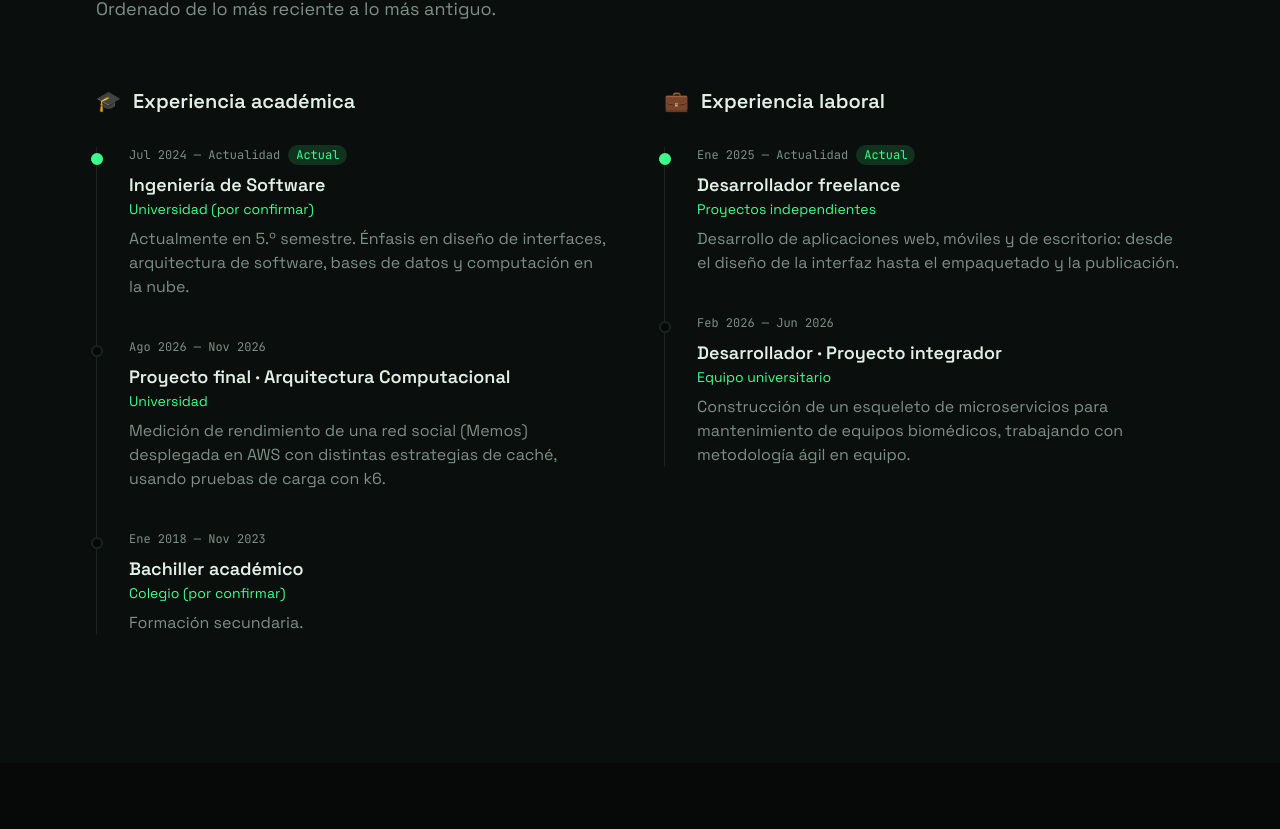
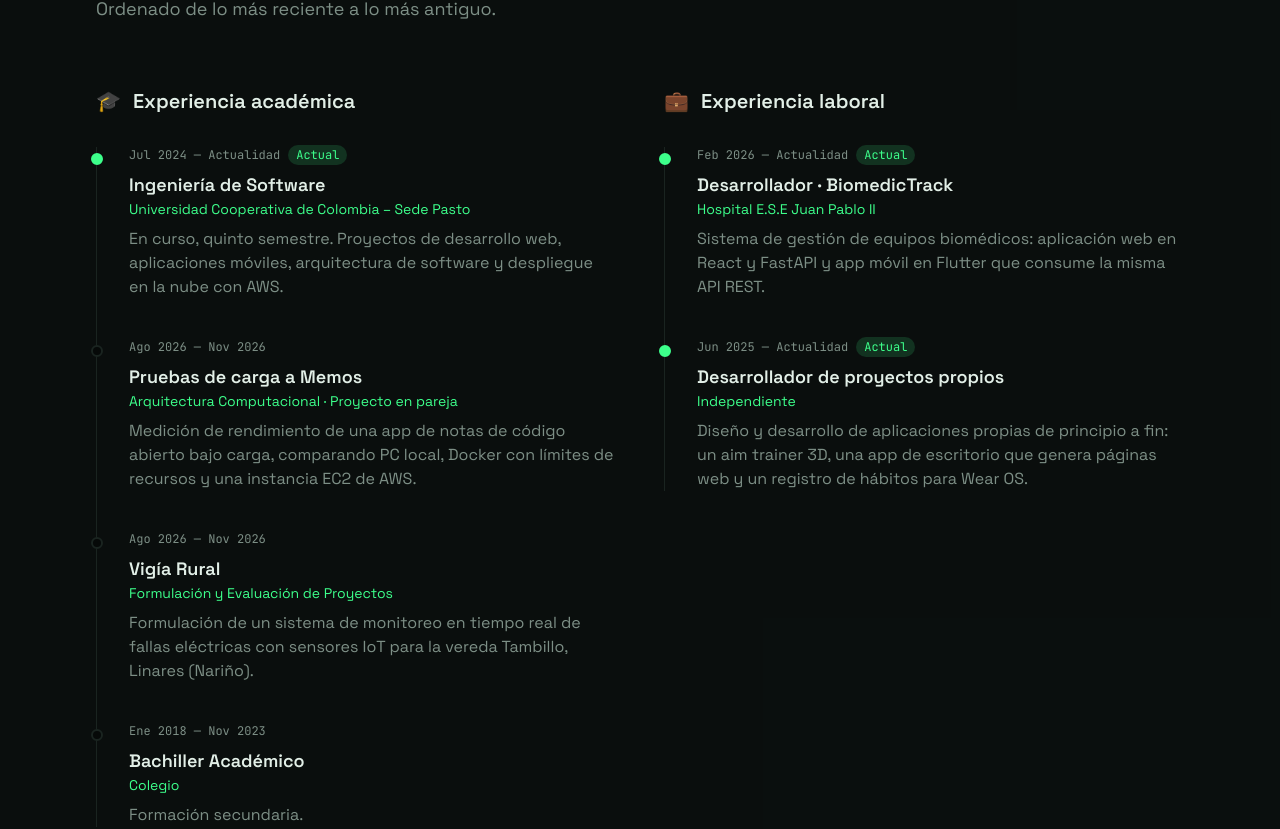
Before and after one commit to Ju4nK1807/Portafolio, a Next.js app: page / in a window 1280 px wide. Shown: the part 4971-5800 px from the top of the page. Built offline with nearby package versions, Linux system fonts and the light colour scheme; no server answers.

Commit message:
Actualiza experiencia académica y laboral del CV

```diff
--- a/data/experience.ts
+++ b/data/experience.ts
@@ -1,30 +1,40 @@
 import type { Experience } from "@/types";
 
-// TODO: ajusta instituciones, cargos y fechas reales.
+// Datos tomados de la hoja de vida.
 export const experience: Experience[] = [
   // Académica
   {
     kind: "academica",
     title: "Ingeniería de Software",
-    org: "Universidad (por confirmar)",
+    org: "Universidad Cooperativa de Colombia – Sede Pasto",
     start: "2024-07",
     end: null,
     description:
-      "Actualmente en 5.º semestre. Énfasis en diseño de interfaces, arquitectura de software, bases de datos y computación en la nube.",
+      "En curso, quinto semestre. Proyectos de desarrollo web, aplicaciones móviles, arquitectura de software y despliegue en la nube con AWS.",
   },
   {
     kind: "academica",
-    title: "Proyecto final · Arquitectura Computacional",
-    org: "Universidad",
+    title: "Pruebas de carga a Memos",
+    org: "Arquitectura Computacional · Proyecto en pareja",
     start: "2026-08",
     end: "2026-11",
     description:
-      "Medición de rendimiento de una red social (Memos) desplegada en AWS con distintas estrategias de caché, usando pruebas de carga con k6.",
+      "Medición de rendimiento de una app de notas de código abierto bajo carga, comparando PC local, Docker con límites de recursos y una instancia EC2 de AWS.",
   },
   {
     kind: "academica",
-    title: "Bachiller académico",
-    org: "Colegio (por confirmar)",
+    title: "Vigía Rural",
+    org: "Formulación y Evaluación de Proyectos",
+    start: "2026-08",
+    end: "2026-11",
+    description:
+      "Formulación de un sistema de monitoreo en tiempo real de fallas eléctricas con sensores IoT para la vereda Tambillo, Linares (Nariño).",
+  },
+  {
+    kind: "academica",
+    title: "Bachiller Académico",
+    // TODO: escribe el nombre de tu colegio.
+    org: "Colegio",
     start: "2018-01",
     end: "2023-11",
     description: "Formación secundaria.",
@@ -32,21 +42,21 @@ export const experience: Experience[] = [
   // Laboral
   {
     kind: "laboral",
-    title: "Desarrollador freelance",
-    org: "Proyectos independientes",
-    start: "2025-01",
+    title: "Desarrollador · BiomedicTrack",
+    org: "Hospital E.S.E Juan Pablo II",
+    start: "2026-02",
     end: null,
     description:
-      "Desarrollo de aplicaciones web, móviles y de escritorio: desde el diseño de la interfaz hasta el empaquetado y la publicación.",
+      "Sistema de gestión de equipos biomédicos: aplicación web en React y FastAPI y app móvil en Flutter que consume la misma API REST.",
   },
   {
     kind: "laboral",
-    title: "Desarrollador · Proyecto integrador",
-    org: "Equipo universitario",
-    start: "2026-02",
-    end: "2026-06",
+    title: "Desarrollador de proyectos propios",
+    org: "Independiente",
+    start: "2025-06",
+    end: null,
     description:
-      "Construcción de un esqueleto de microservicios para mantenimiento de equipos biomédicos, trabajando con metodología ágil en equipo.",
+      "Diseño y desarrollo de aplicaciones propias de principio a fin: un aim trainer 3D, una app de escritorio que genera páginas web y un registro de hábitos para Wear OS.",
   },
 ];
 
```
